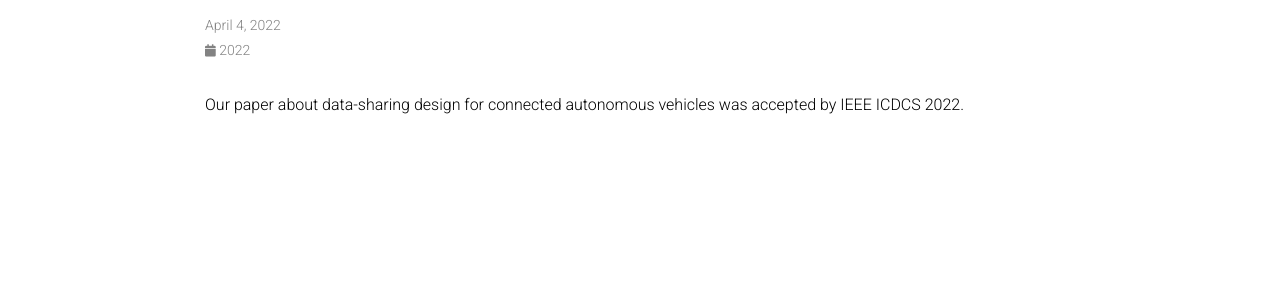
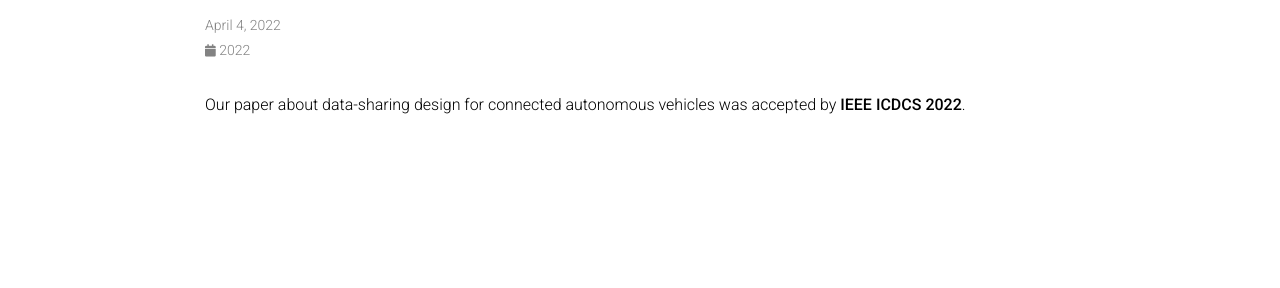
Before and after one commit to chenxiunt/chenxiunt.github.io, a Jekyll site: the page built from _news/announcement_202204.md, in a window 1280 px wide. Shown: the part 146-434 px from the top of the page. Built offline with Jekyll 4.4.1, drawn with Linux system fonts in a browser that asks for light colours; comment, search, counter and statistics services are not loaded; a style sheet for code colours, icons or effects is not loaded.

```diff
--- a/_news/announcement_202204.md
+++ b/_news/announcement_202204.md
@@ -4,5 +4,5 @@ date: 2022-04-04 15:59:00-0400
 inline: true
 ---
 
-Our paper about data-sharing design for connected autonomous vehicles was accepted by IEEE
-ICDCS 2022.
+Our paper about data-sharing design for connected autonomous vehicles was accepted by **IEEE
+ICDCS 2022**.
```
